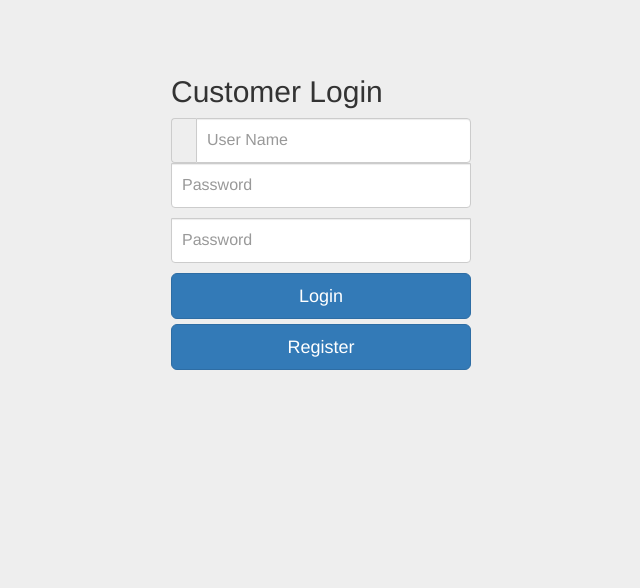
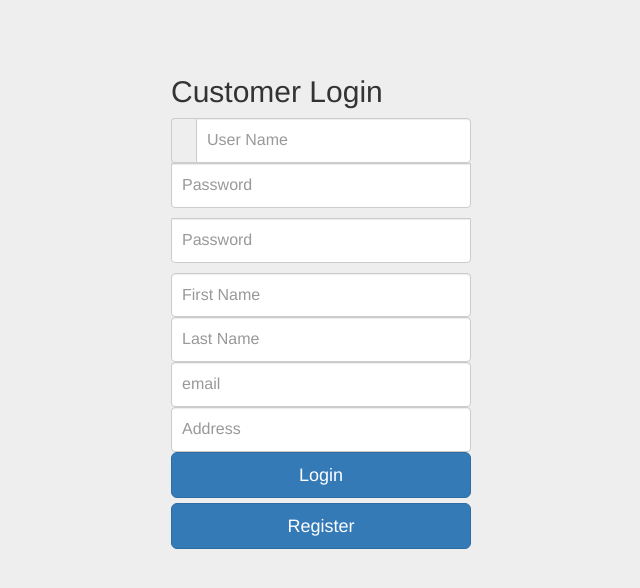
Before and after one commit to jarvey16018/DatabaseWinter2018, a PHP site: page /register.php in a window 1280 px wide. Shown: the top 588 px of the page, without its empty margins (319-959 px from the left). Run offline with PHP 8.4, Linux system fonts and the light colour scheme.

Commit message:
update of Hello

```diff
--- a/register.php
+++ b/register.php
@@ -7,8 +7,12 @@ require_once('connection4.php');
 if(isset($_POST) & !empty($_POST)){
  	$username = mysqli_real_escape_string($connection, $_POST['username']);
  	$password = md5($_POST['password']);
+ 	$firstName = mysqli_real_escape_string($connection, $_POST['firstName']);
+ 	$lastName = mysqli_real_escape_string($connection, $_POST['lastName']);
+ 	$email = mysqli_real_escape_string($connection, $_POST['email']);
+ 	$Address = mysqli_real_escape_string($connection, $_POST['Address']);
 
- 	$sql = "INSERT INTO `login` (username, password, firstName, lastName, email, Address) VALUES ('$username', '$password', '$firstName', '$lastName', '$email', '$Address' )";
+ 	$sql = "INSERT INTO `Customers` (username, password, firstName, lastName, email, Address) VALUES ('$username', '$password', '$firstName', '$lastName', '$email', '$Address')";
  	$result3 = mysqli_query($connection, $sql);
  	if($result3){
  		$smsg3 =  "User Added";
@@ -50,6 +54,10 @@ if(isset($_POST) & !empty($_POST)){
          <input type="password" name="password" id="inputPassword" class="form-control" placeholder="Password" required>
          <label for="inputPassword2" class="sr-only">Confirm Password</label>
          <input type="password" name="password2" id="inputPassword2" class="form-control" placeholder="Password" required>
+         <input type="text" name="firstName" class="form-control" placeholder="First Name" required>
+         <input type="text" name="lastName" class="form-control" placeholder="Last Name" required>
+         <input type="text" name="email" class="form-control" placeholder="email" required>
+         <input type="text" name="Address" class="form-control" placeholder="Address" required>
          <button class="btn btn-lg btn-primary btn-block" type="submit">Login</button>
          <a class="btn btn-lg btn-primary btn-block" href="register.php">Register</a>
          </form>
```
